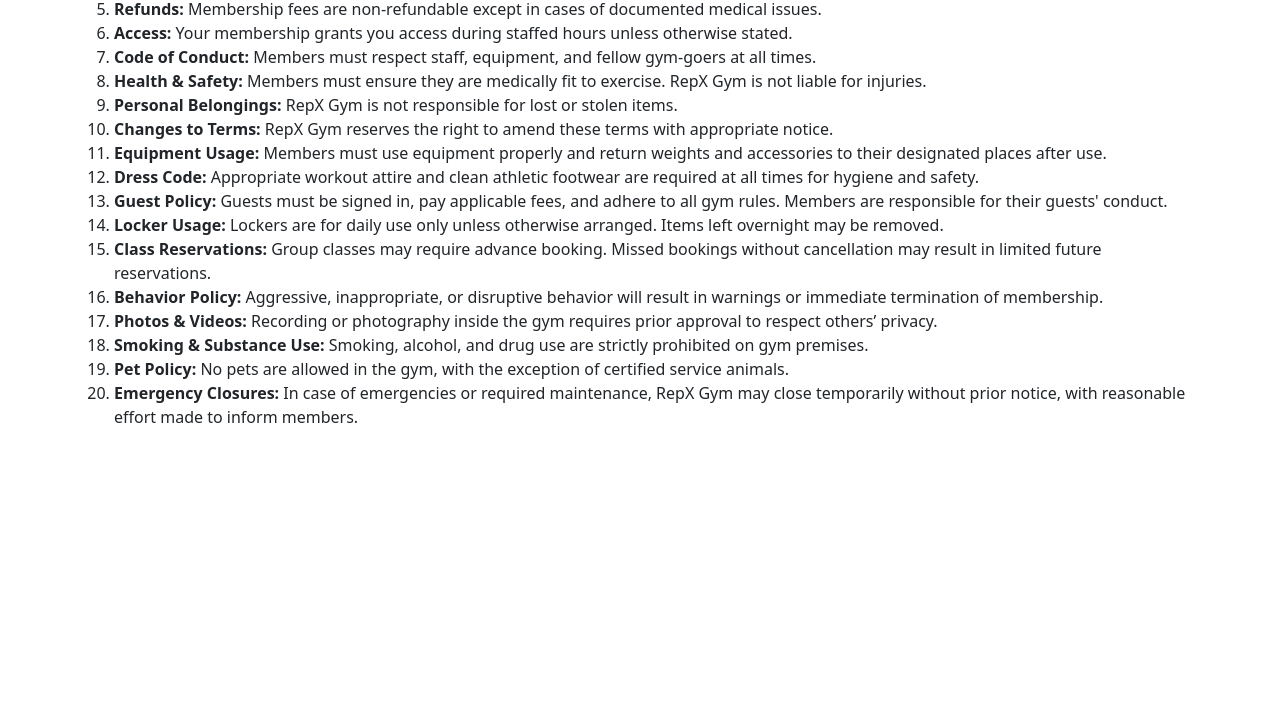
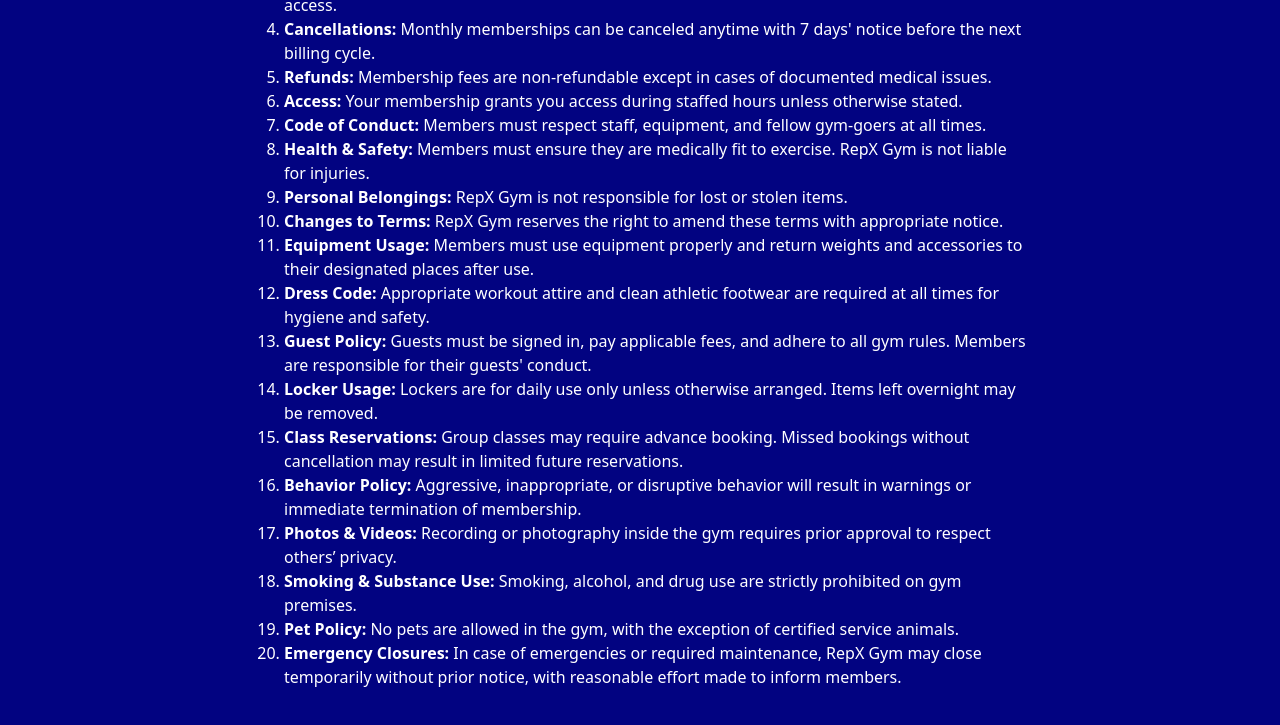
Before and after one commit to colmwoods/RepX-Gym, a plain HTML site: page terms.html in a window 1280 px wide. Shown: the part 211-936 px from the top of the page. Before the commit the page ends 800 px from the top, so only its background shows below. Drawn offline with nearby package versions, Linux system fonts and the light colour scheme.

Commit message:
Changed Section Color And Changed Text-Color

```diff
--- a/assets/css/style.css
+++ b/assets/css/style.css
@@ -185,3 +185,14 @@ footer {
     padding-top: 20px;
     padding-bottom: 20px;
 }
+
+.terms-section {
+    padding: 20px 25px;
+    background-color: #020381;
+}
+
+#terms-container {
+    max-width: 800px;
+    margin: 0 auto;
+    color: #ffffff;
+}
--- a/terms.html
+++ b/terms.html
@@ -62,8 +62,8 @@
 
 
     <!-- Terms and Conditions Section -->
-    <section id=" terms" class="terms-section">
-        <div class="container">
+    <section id="terms" class="terms-section">
+        <div class="container" id="terms-container">
             <h2 class="text-center">Terms and Conditions</h2>
             <ol>
                 <li><strong>Membership Agreement:</strong> By signing up, you agree to abide by
```
